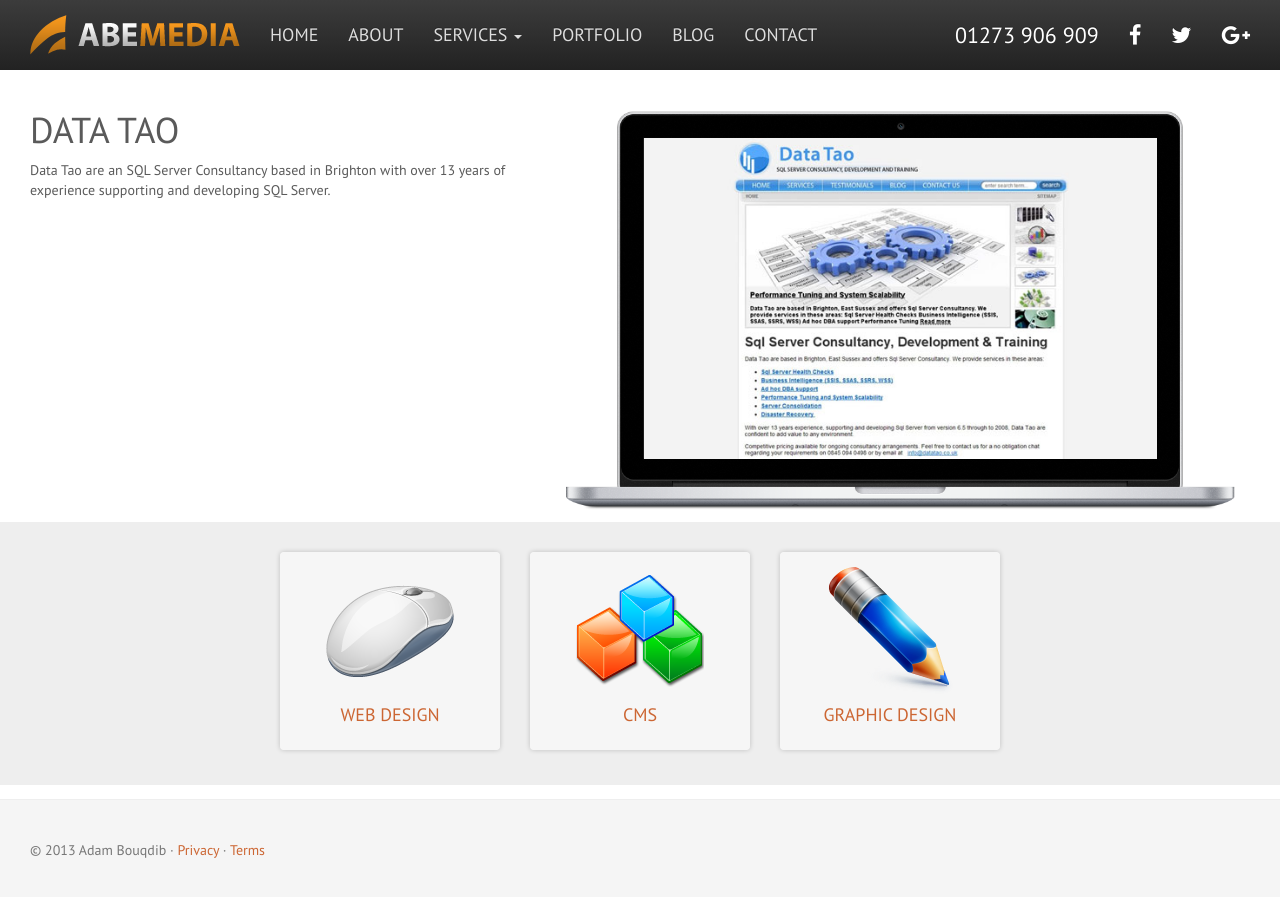
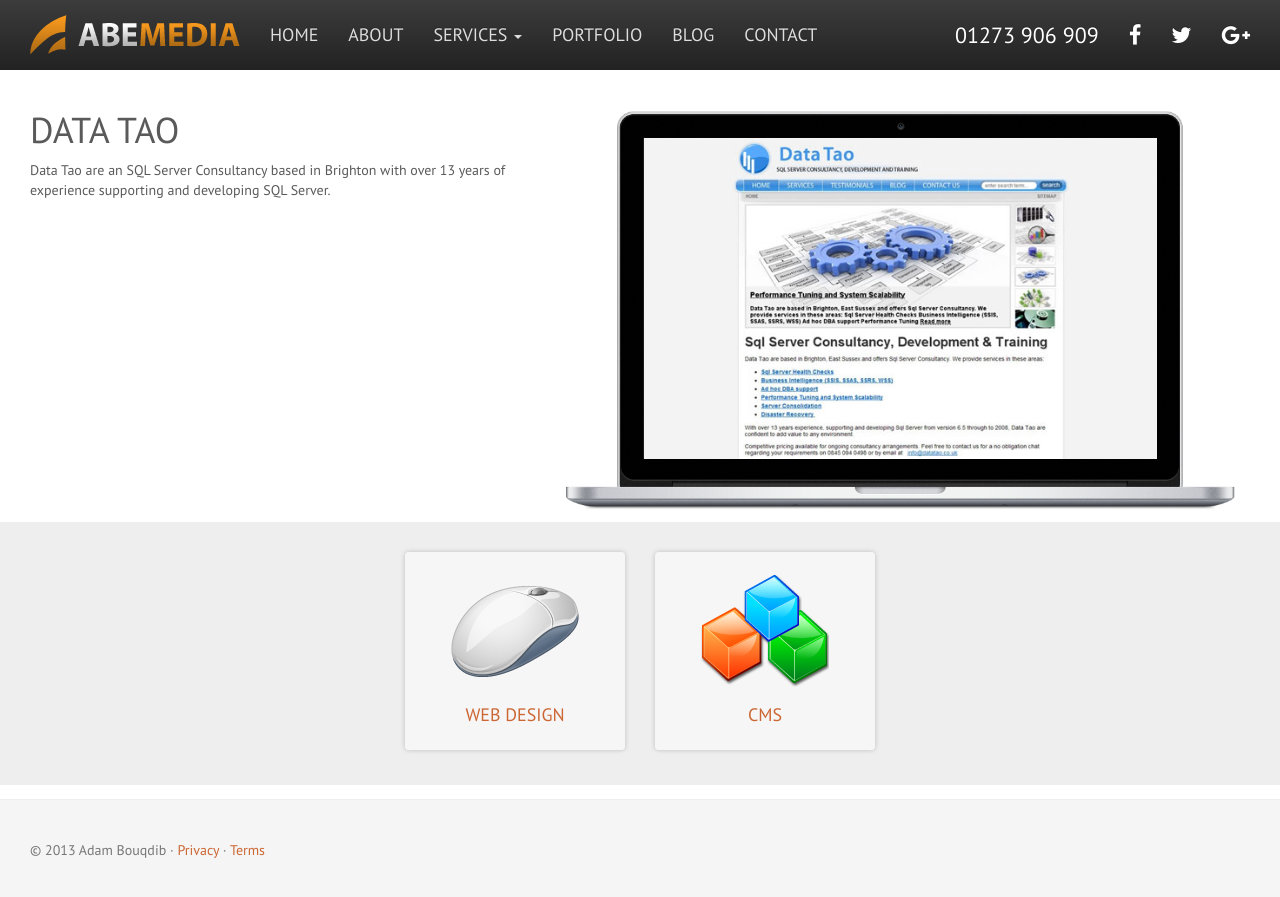
Before and after one commit to abemedia/abemedia.github.io, a Jekyll site: the page built from _posts/2010-08-10-data-tao.md, in a window 1280 px wide. Shown: the top 897 px of the page. Built offline with Jekyll 4.4.1, drawn with Linux system fonts in a browser that asks for light colours; nearby versions of some CDN libraries.

Commit message:
Update 2010-08-10-data-tao.md

```diff
--- a/_posts/2010-08-10-data-tao.md
+++ b/_posts/2010-08-10-data-tao.md
@@ -10,7 +10,6 @@
 features:
   - web-design
   - cms
-  - graphic
 ---
 
 Data Tao are an SQL Server Consultancy based in Brighton with over 13 years of experience supporting and developing SQL Server.
```
